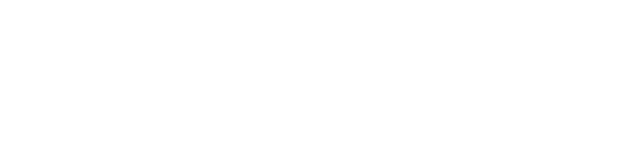
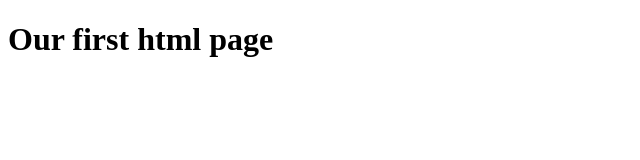
Before and after one commit to graffixnyc/git_example3, a plain HTML site: page index.html in a window 1280 px wide. Shown: the whole page, without its empty margins (0-640 px from the left). Drawn offline with Linux system fonts and the light colour scheme.

Commit message:
Added an h1

```diff
--- a/index.html
+++ b/index.html
@@ -12,7 +12,7 @@
 </head>
 
 <body>
-
+    <h1>Our first html page</h1>
 
 
 </body>
```
